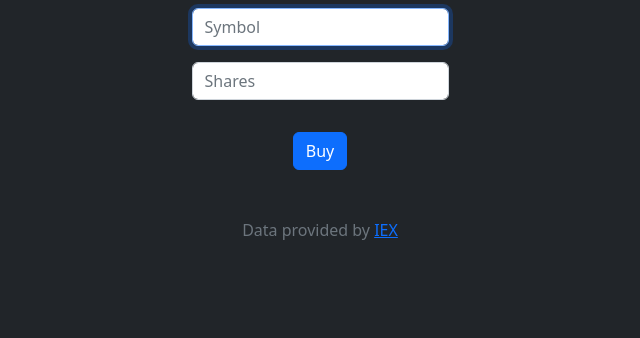
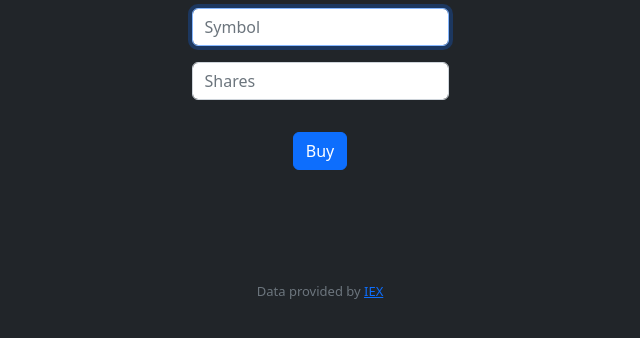
Before and after one commit to hawshemi/Finance-CS50X, a Flask app: page /buy in a window 1280 px wide. Shown: the part 136-474 px from the top of the page, without its empty margins (320-960 px from the left). Run offline with Flask 2, Linux system fonts and the light colour scheme; the visitor is signed in with stand-in values (Sample User, id 1); some libraries are stand-ins or nearby versions.

Commit message:
Update styles.css

```diff
--- a/static/styles.css
+++ b/static/styles.css
@@ -31,16 +31,6 @@ body
     width: 75%;
 }
 
-.tfoot
-{
-    font-weight: bold;
-}
-
-.h1
-{
-    font-family: Tahoma;
-}
-
 .btn
 {
     margin-top: 1rem;
@@ -67,3 +57,9 @@ body
 {
     text-align: center;
 }
+
+.footer
+{
+    font-size: small;
+    margin-top: 4rem;
+}
```
